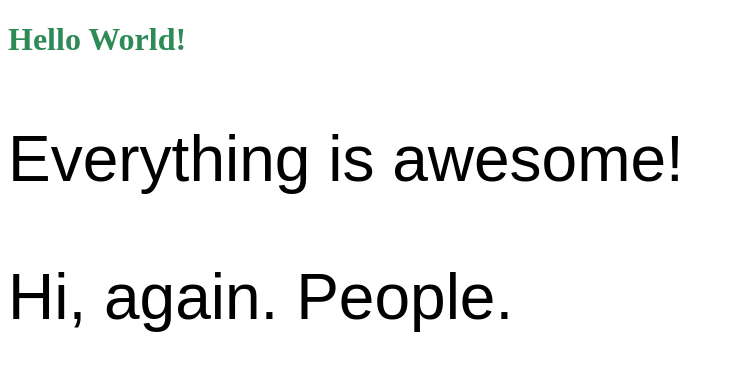
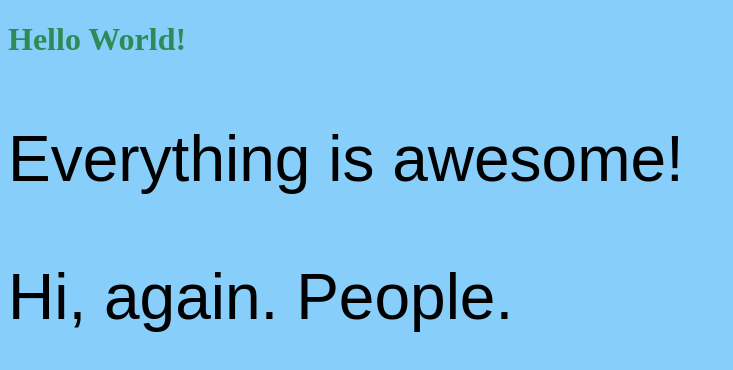
Before and after one commit to dwolverton/introdemo, a plain HTML site: page index.html in a window 1280 px wide. Shown: the whole page, without its empty margins (0-733 px from the left). Drawn offline with Linux system fonts and the light colour scheme.

Commit message:
blue background

```diff
--- a/style.css
+++ b/style.css
@@ -6,3 +6,7 @@ p {
     font-family: sans-serif;
     font-size: 400%;
 }
+
+body {
+    background-color: lightskyblue;
+}
```
